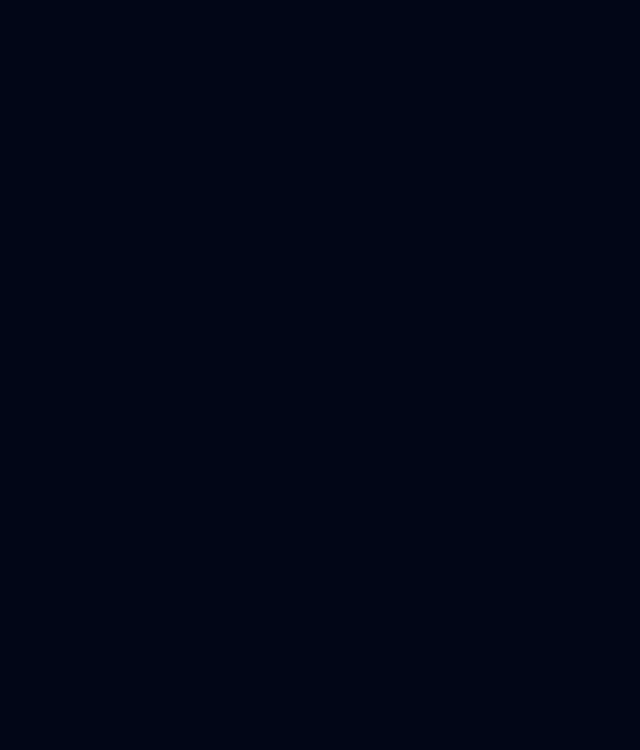
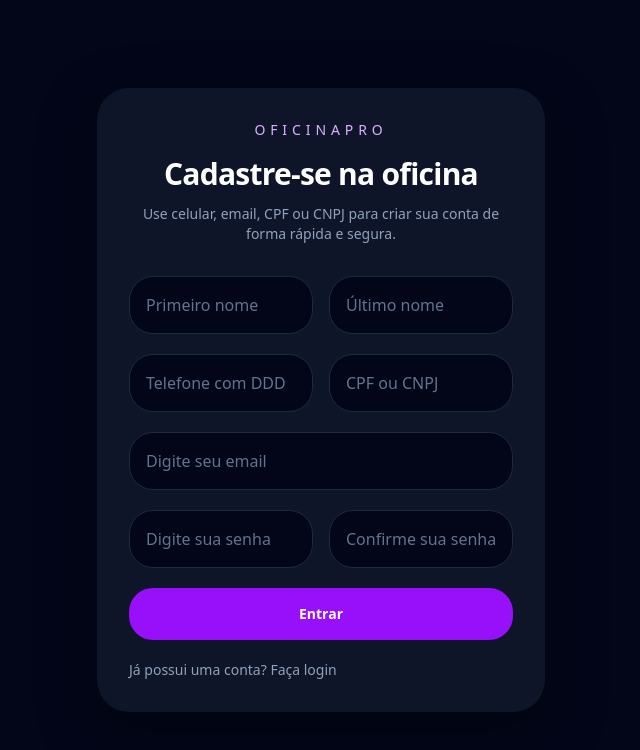
Before and after one commit to RodrigoPLopesIA/OficinaHUB, a React (Vite) app: page /register in a window 1280 px wide. Before the commit this address had no page. Shown: the top 750 px of the page, without its empty margins (319-959 px from the left). Built offline with nearby package versions, Linux system fonts and the light colour scheme.

Commit message:
feat: create new register page

```diff
--- a/src/App.tsx
+++ b/src/App.tsx
@@ -1,6 +1,7 @@
 import { BrowserRouter, Route, Routes } from 'react-router-dom'
 import LandingPage from './pages/landing'
 import Login from './pages/auth/Login'
+import { Register } from './pages/auth/Register'
 
 function App() {
   return (
@@ -8,6 +9,7 @@ function App() {
       <Routes>
         <Route path="/" element={<LandingPage />} />
         <Route path="/login" element={<Login />} />
+        <Route path="/register" element={<Register />} />
       </Routes>
     </BrowserRouter>
   )
--- a/src/pages/auth/Login.tsx
+++ b/src/pages/auth/Login.tsx
@@ -1,3 +1,5 @@
+import { Link } from "react-router-dom";
+
 export default function Login() {
   return (
     <div className="min-h-screen bg-slate-950 text-slate-100 flex items-center justify-center px-6 py-12">
@@ -33,12 +35,12 @@ export default function Login() {
           </button>
 
           <div className="flex items-center justify-between text-sm text-slate-400">
-            <a href="#" className="transition hover:text-purple-300">
+            <Link to="/forgot-password" className="transition hover:text-purple-300">
               Esqueci a senha
-            </a>
-            <a href="#" className="font-semibold text-white transition hover:text-purple-300">
+            </Link>
+            <Link to="/register" className="font-semibold text-white transition hover:text-purple-300">
               Cadastrar-se
-            </a>
+            </Link>
           </div>
         </form>
       </div>
--- /dev/null
+++ b/src/pages/auth/Register.tsx
@@ -0,0 +1,84 @@
+import { Link } from "react-router-dom";
+
+export function Register() {
+    return (
+        <div className="min-h-screen bg-slate-950 text-slate-100 flex items-center justify-center px-6 py-12">
+            <div className="w-full max-w-md rounded-[32px] bg-slate-900/95 p-8 shadow-[0_20px_60px_rgba(0,0,0,0.35)]">
+                <div className="mb-8 text-center">
+                    <p className="text-sm uppercase tracking-[0.35em] text-purple-300">OficinaPro</p>
+                    <h1 className="mt-4 text-3xl font-semibold tracking-tight text-white">
+                        Cadastre-se na oficina
+                    </h1>
+                    <p className="mt-3 text-sm text-slate-400">
+                        Use celular, email, CPF ou CNPJ para criar sua conta de forma rápida e segura.
+                    </p>
+                </div>
+
+                <form className="space-y-5">
+                    <div className="flex gap-4">
+
+                        <input
+                            type="text"
+                            placeholder="Primeiro nome"
+                            className=" w-full rounded-3xl border border-slate-800 bg-slate-950 px-4 py-4 text-slate-100 placeholder:text-slate-500 focus:border-purple-500 focus:outline-none focus:ring-2 focus:ring-purple-500/20"
+
+                        />
+                        <input
+                            type="text"
+                            placeholder="Último nome"
+                            className=" w-full rounded-3xl border border-slate-800 bg-slate-950 px-4 py-4 text-slate-100 placeholder:text-slate-500 focus:border-purple-500 focus:outline-none focus:ring-2 focus:ring-purple-500/20"
+
+                        />
+                    </div>
+                    <div className="flex gap-4">
+
+                        <input
+                            type="tel"
+                            placeholder="Telefone com DDD"
+                            className=" w-full rounded-3xl border border-slate-800 bg-slate-950 px-4 py-4 text-slate-100 placeholder:text-slate-500 focus:border-purple-500 focus:outline-none focus:ring-2 focus:ring-purple-500/20"
+                        />
+                        <input
+                            type="text"
+                            placeholder="CPF ou CNPJ"
+                            className=" w-full rounded-3xl border border-slate-800 bg-slate-950 px-4 py-4 text-slate-100 placeholder:text-slate-500 focus:border-purple-500 focus:outline-none focus:ring-2 focus:ring-purple-500/20"
+                        />
+                    </div>
+                    <input
+                        type="email"
+                        placeholder="Digite seu email"
+                        className=" w-full rounded-3xl border border-slate-800 bg-slate-950 px-4 py-4 text-slate-100 placeholder:text-slate-500 focus:border-purple-500 focus:outline-none focus:ring-2 focus:ring-purple-500/20"
+                    />
+
+
+                    <div className="flex gap-4">
+
+                        <input
+                            type="password"
+                            placeholder="Digite sua senha"
+                            className=" w-full rounded-3xl border border-slate-800 bg-slate-950 px-4 py-4 text-slate-100 placeholder:text-slate-500 focus:border-purple-500 focus:outline-none focus:ring-2 focus:ring-purple-500/20"
+                        />
+
+                        <input
+                            type="password"
+                            placeholder="Confirme sua senha"
+                            className=" w-full rounded-3xl border border-slate-800 bg-slate-950 px-4 py-4 text-slate-100 placeholder:text-slate-500 focus:border-purple-500 focus:outline-none focus:ring-2 focus:ring-purple-500/20"
+                        />
+                    </div>
+
+                    <button
+                        type="submit"
+                        className="w-full rounded-3xl bg-purple-600 px-5 py-4 text-sm font-semibold text-white transition hover:bg-purple-500"
+                    >
+                        Entrar
+                    </button>
+
+                    <div className="flex items-center justify-between text-sm text-slate-400">
+                        <Link to="/login" className="transition hover:text-purple-300">
+                            Já possui uma conta? Faça login
+                        </Link>
+                    </div>
+                </form>
+            </div>
+        </div>
+    )
+}
```
